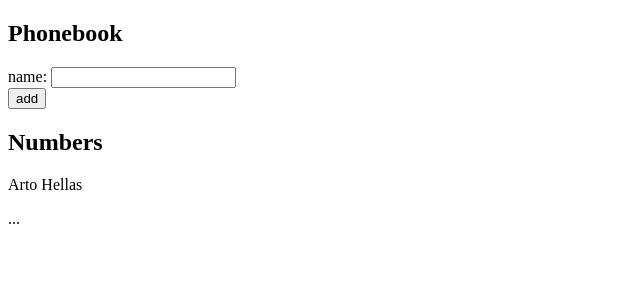
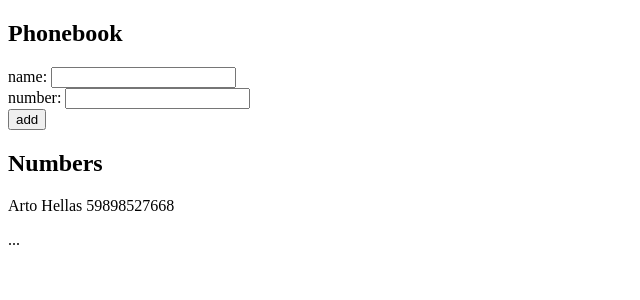
Before and after one commit to DiegoMartinIbarra/FullstackOpen, a React (Create React App) app in the folder part2/la_guia/: page / in a window 1280 px wide. Shown: the top 300 px of the page, without its empty margins (0-640 px from the left). Built offline with nearby package versions, Linux system fonts and the light colour scheme.

Commit message:
Add number to persons

```diff
--- a/part2/la_guia/src/components/Names.js
+++ b/part2/la_guia/src/components/Names.js
@@ -2,7 +2,7 @@
 
     return (
            <>
-            <p>{persons.name}</p>
+            <p>{persons.name} {persons.number}</p>
            </>
            )
   }
--- a/part2/la_guia/src/index.js
+++ b/part2/la_guia/src/index.js
@@ -1,5 +1,3 @@
-//Ejercicios hasta el 1.6
-
 import React, { useState } from 'react';
 import ReactDOM from 'react-dom';
 import { Names } from './components/Names';
@@ -7,9 +5,11 @@
 
 const App = () => {
   const [ persons, setPersons ] = useState([
-    { name: 'Arto Hellas' }
+    { name: 'Arto Hellas', number: 59898527668 }
   ])
   const [ newName, setNewName ] = useState('')
+
+  const [ newNumber, setNewNumber ] = useState('')
 
 
   const addPerson = (event) => {
@@ -17,6 +17,7 @@
 
     const newPersonObject = {
       name: newName,
+      number: newNumber,
       date: new Date().toISOString(),
       important: Math.random() < 0.5,
       id: persons.length + 1,
@@ -28,6 +29,7 @@
         if(!existingPerson){
           setPersons(persons.concat(newPersonObject))
           setNewName('')
+          setNewNumber('')
         }
         else{
           alert('Error '+existingPerson.name+' alredy exists in the numbers.')
@@ -39,16 +41,17 @@
     setNewName(event.target.value)
   }
 
+  const handleNewNumber = (event) => {
+    setNewNumber(event.target.value)
+  }
+
   return (
     <div>
       <h2>Phonebook</h2>
       <form onSubmit={addPerson}>
-        <div>
-          name: <input value={newName} onChange={handleNewPerson} />
-        </div>
-        <div>
-          <button type="submit">add</button>
-        </div>
+        <div> name: <input value={newName} onChange={handleNewPerson} /> </div>
+        <div> number: <input value={newNumber} onChange={handleNewNumber} /> </div>
+        <div> <button type="submit">add</button> </div>
       </form>
       <h2>Numbers</h2>
       { persons.map(persons => <Names key={persons.name} persons={persons} /> ) }
```
